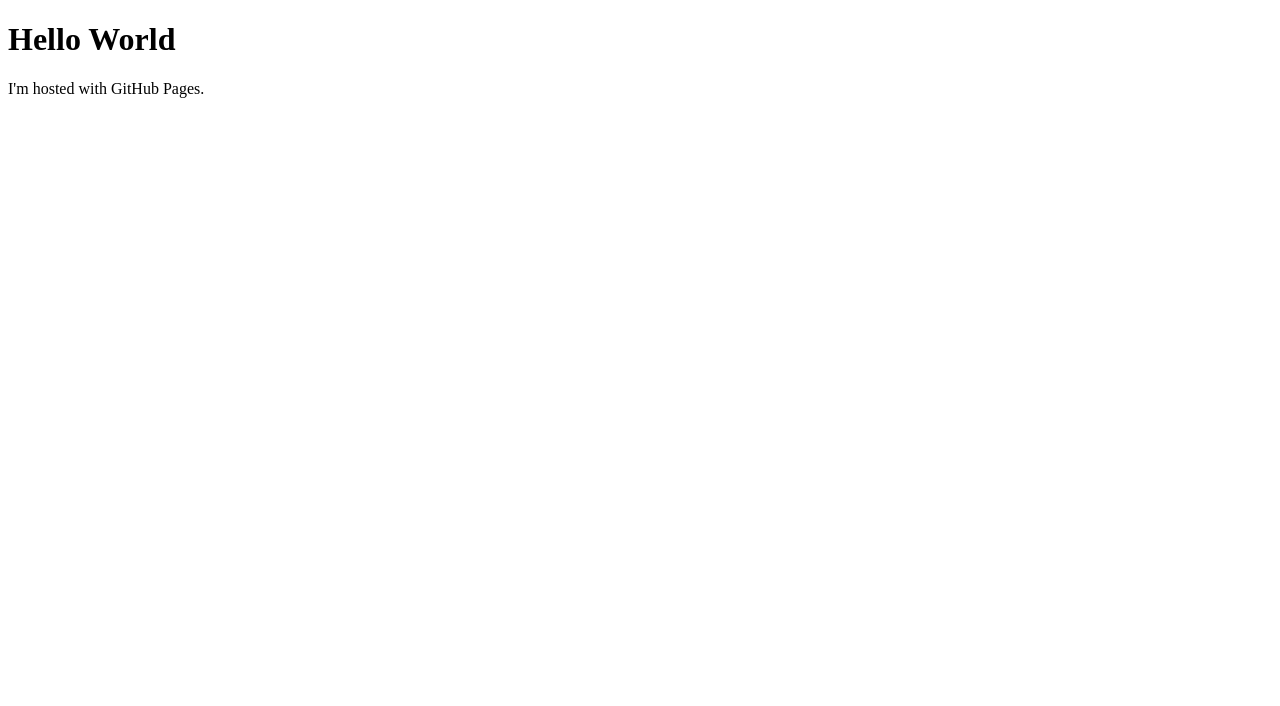
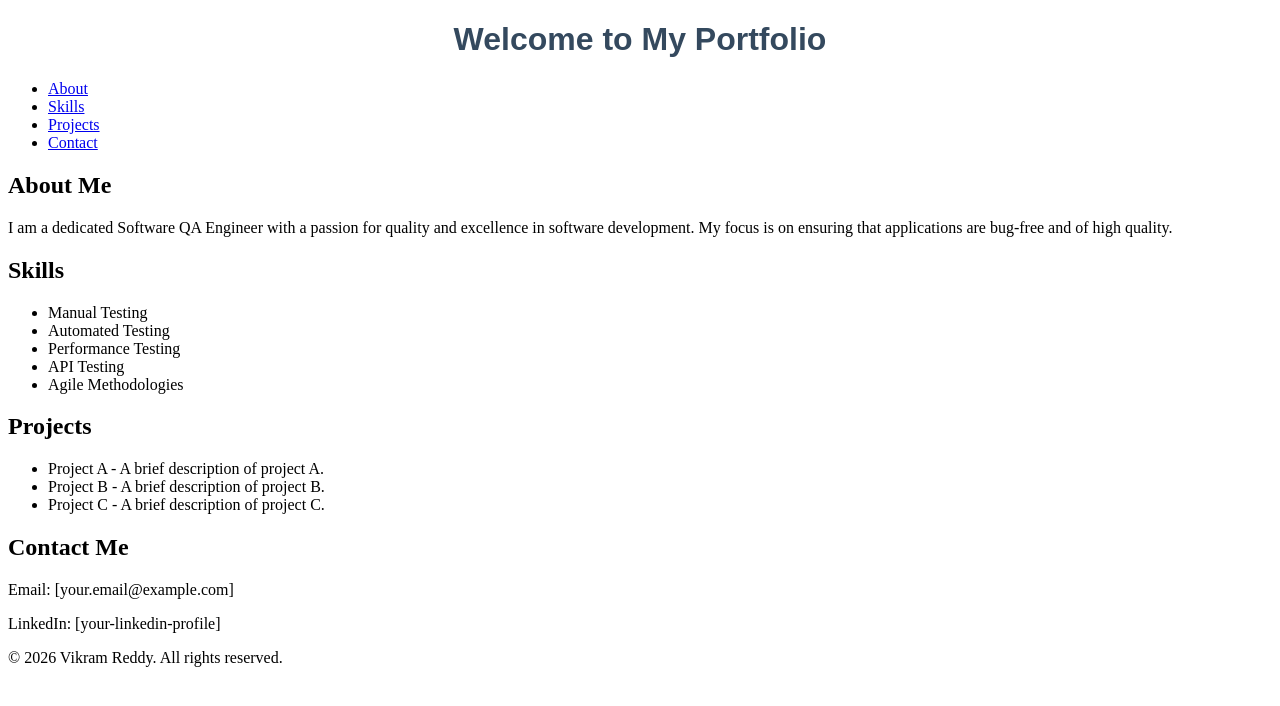
Before and after one commit to VikramReddy007/vikramreddy007.github.io, a plain HTML site: page index.html in a window 1280 px wide. Drawn offline with Linux system fonts and the light colour scheme.

Commit message:
Updated index.html to create a professional Software QA Engineer portfolio.

```diff
--- a/index.html
+++ b/index.html
@@ -1,7 +1,52 @@
 <!DOCTYPE html>
-<html>
+<html lang="en">
+<head>
+    <meta charset="UTF-8">
+    <meta name="viewport" content="width=device-width, initial-scale=1.0">
+    <title>Software QA Engineer Portfolio</title>
+    <link rel="stylesheet" href="styles.css">
+</head>
 <body>
-<h1>Hello World</h1>
-<p>I'm hosted with GitHub Pages.</p>
+    <header>
+        <h1>Welcome to My Portfolio</h1>
+        <nav>
+            <ul>
+                <li><a href="#about">About</a></li>
+                <li><a href="#skills">Skills</a></li>
+                <li><a href="#projects">Projects</a></li>
+                <li><a href="#contact">Contact</a></li>
+            </ul>
+        </nav>
+    </header>
+    <section id="about">
+        <h2>About Me</h2>
+        <p>I am a dedicated Software QA Engineer with a passion for quality and excellence in software development. My focus is on ensuring that applications are bug-free and of high quality.</p>
+    </section>
+    <section id="skills">
+        <h2>Skills</h2>
+        <ul>
+            <li>Manual Testing</li>
+            <li>Automated Testing</li>
+            <li>Performance Testing</li>
+            <li>API Testing</li>
+            <li>Agile Methodologies</li>
+        </ul>
+    </section>
+    <section id="projects">
+        <h2>Projects</h2>
+        <ul>
+            <li>Project A - A brief description of project A.</li>
+            <li>Project B - A brief description of project B.</li>
+            <li>Project C - A brief description of project C.</li>
+        </ul>
+    </section>
+    <section id="contact">
+        <h2>Contact Me</h2>
+        <p>Email: [your.email@example.com]</p>
+        <p>LinkedIn: [your-linkedin-profile]</p>
+    </section>
+    <footer>
+        <p>&copy; 2026 Vikram Reddy. All rights reserved.</p>
+    </footer>
 </body>
 </html>
```
